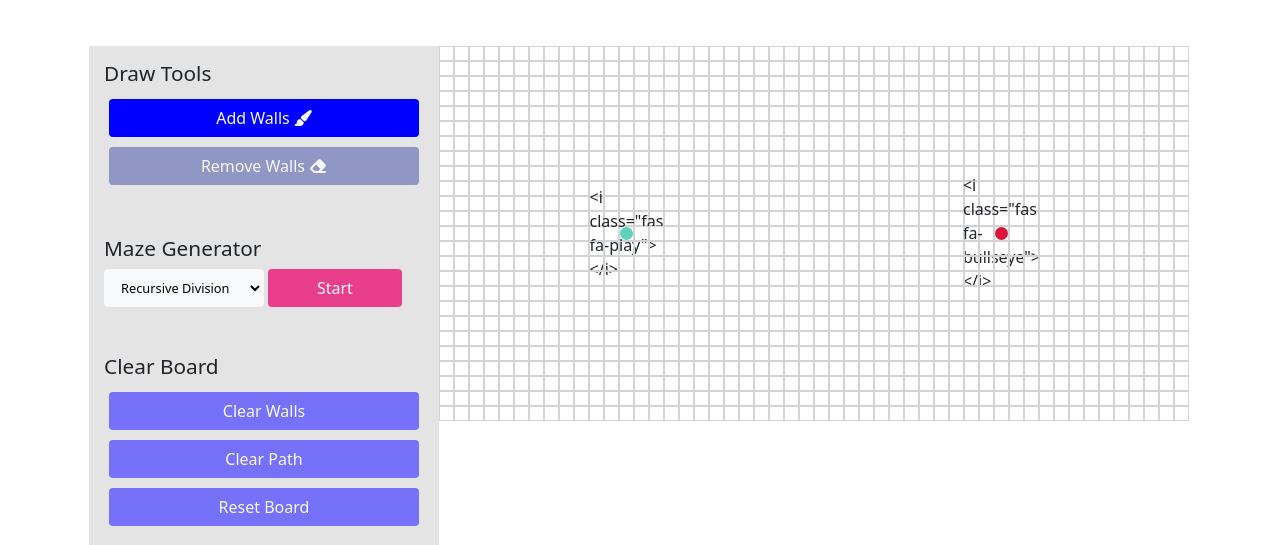
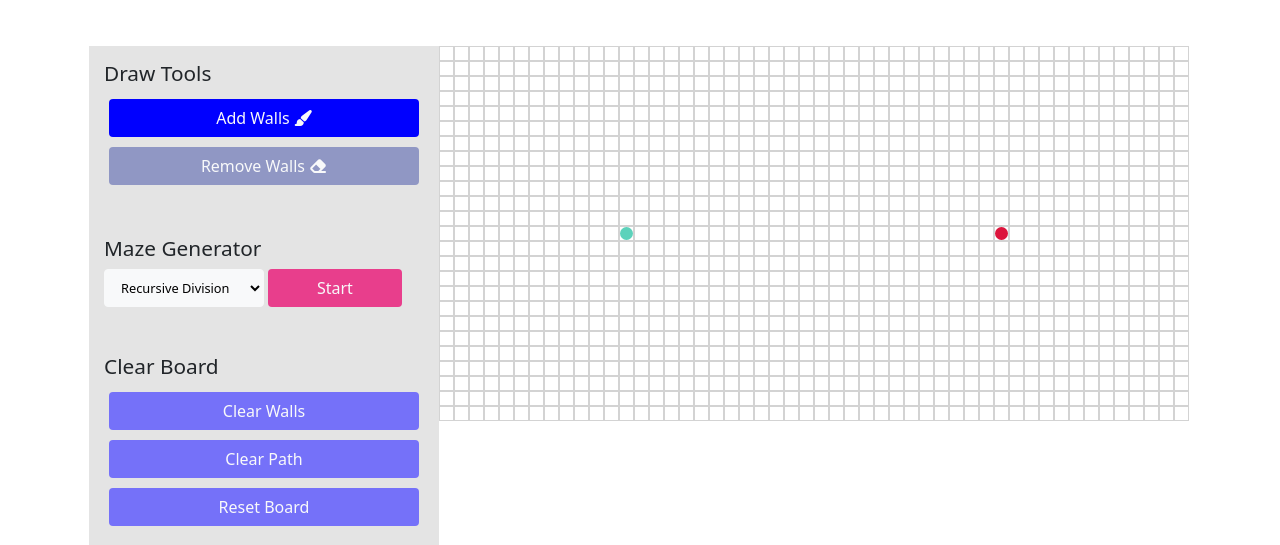
Before and after one commit to galaddirie/Pathfinder_app, a Django app: page / in a window 1280 px wide. Shown: the part 179-724 px from the top of the page. Run offline with Django 3.2, Linux system fonts and the light colour scheme; some libraries are stand-ins or nearby versions.

Commit message:
fixed malformatted html

```diff
--- a/static/css/custom.css
+++ b/static/css/custom.css
@@ -285,7 +285,7 @@ h3 {
 
 
 .start-node::after{
-    content: '<i class="fas fa-play"></i>';
+    content: '';
     display: flex;
     justify-content: center;
     align-items: center;
@@ -297,7 +297,7 @@ h3 {
 }
 
 .end-node::after{
-    content: '<i class="fas fa-bullseye"></i>';
+    content: '';
     display: flex;
     justify-content: center;
     align-items: center;
```
